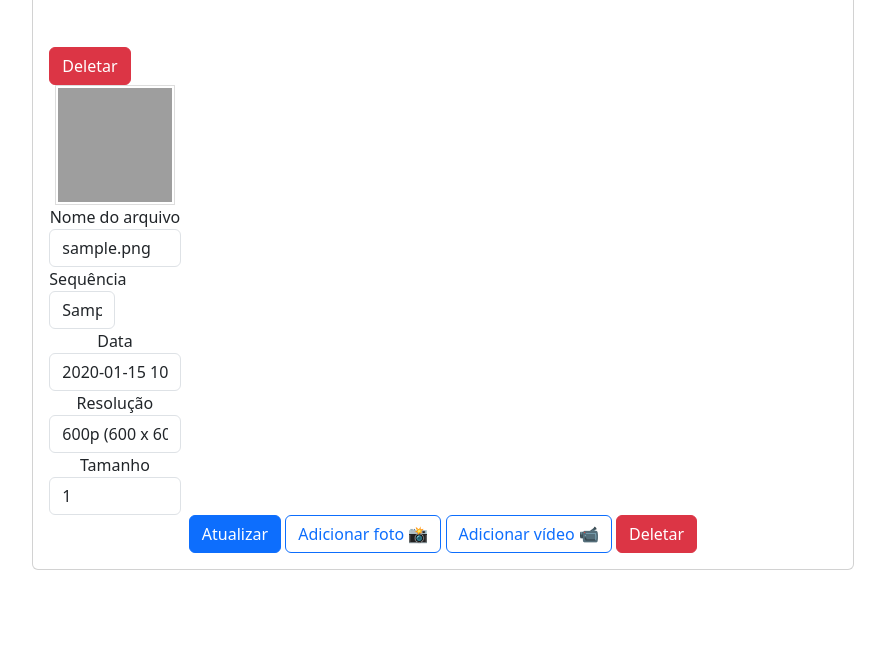
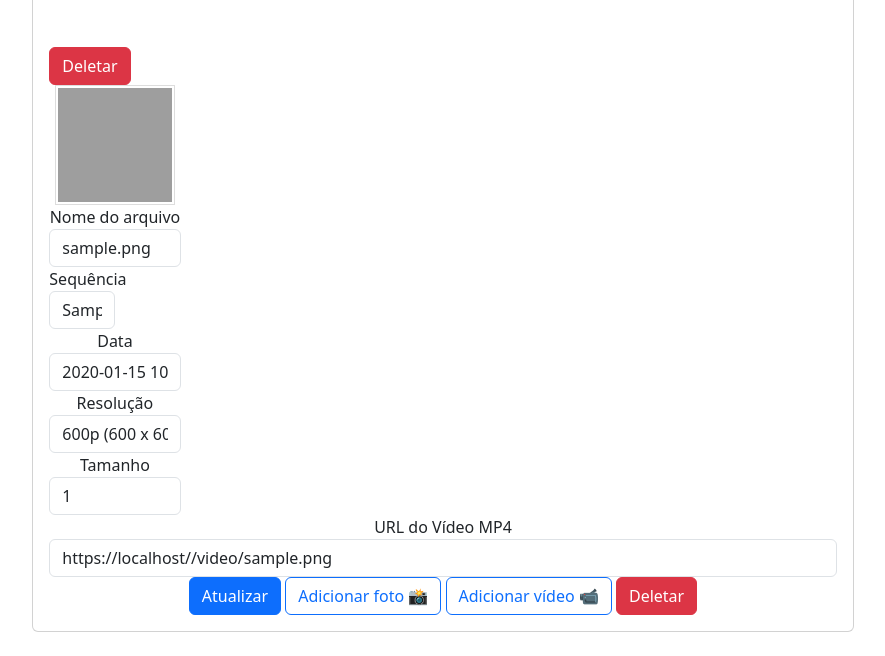
Before and after one commit to douglascarlos-dev/Product-Library, a PHP site: template view/products_edit.php in a window 1280 px wide. Shown: the part 779-1435 px from the top of the page, without its empty margins (197-1082 px from the left). Before the commit the page ends 1349 px from the top, so only its background shows below. Run offline with PHP 8.4, Linux system fonts and the light colour scheme; the template is opened without the code that fills it: most values are stand-ins (such as "Sample title", 1, 10 or a date in 2020); a stand-in replaces the project's code that opens the database connection; some libraries are stand-ins or nearby versions; grey boxes are pictures that could not be loaded.

Commit message:
:alembic: Melhorias para exibição de vídeo

```diff
--- a/view/products_edit.php
+++ b/view/products_edit.php
@@ -122,7 +122,7 @@ foreach($video as &$video_value):
         </div>
         <div class="form-group col-md-2">
             <label for="inputSku">Data</label>
-            <input type="text" class="form-control" id="inputSku" name="sku" value="<?php echo $video_value->getCreated(); ?>" maxlength="100" readonly>
+            <input type="text" class="form-control" id="inputSku" name="sku" value="<?php echo $video_value->formatDate($video_value->getCreated()); ?>" maxlength="100" readonly>
         </div>
         <div class="form-group col-md-2">
             <label for="inputSku">Resolução</label>
@@ -131,6 +131,12 @@ foreach($video as &$video_value):
         <div class="form-group col-md-2">
             <label for="inputSku">Tamanho</label>
             <input type="text" class="form-control" id="inputSku" name="sku" value="<?php echo $video_value->convertToReadableSize($video_value->getSize()); ?> <?php if ($video_value->getSize() >= 2000000)  echo "⚠️"; ?>" maxlength="100" readonly>
+        </div>
+    </div>
+    <div class="form-row">
+        <div class="form-group col-md-12">
+            <label for="inputSku">URL do Vídeo MP4</label>
+            <input type="text" class="form-control" id="inputSku" name="sku" value="<?php echo "https://" . $_SERVER['SERVER_NAME']; ?><?php echo URLROOT; ?>/video/<?php echo $video_value->getFileName(); ?>" maxlength="100" readonly>
         </div>
     </div>
 
```
Also changed, not shown: model/videoModel.php (+6 -1 lines).
